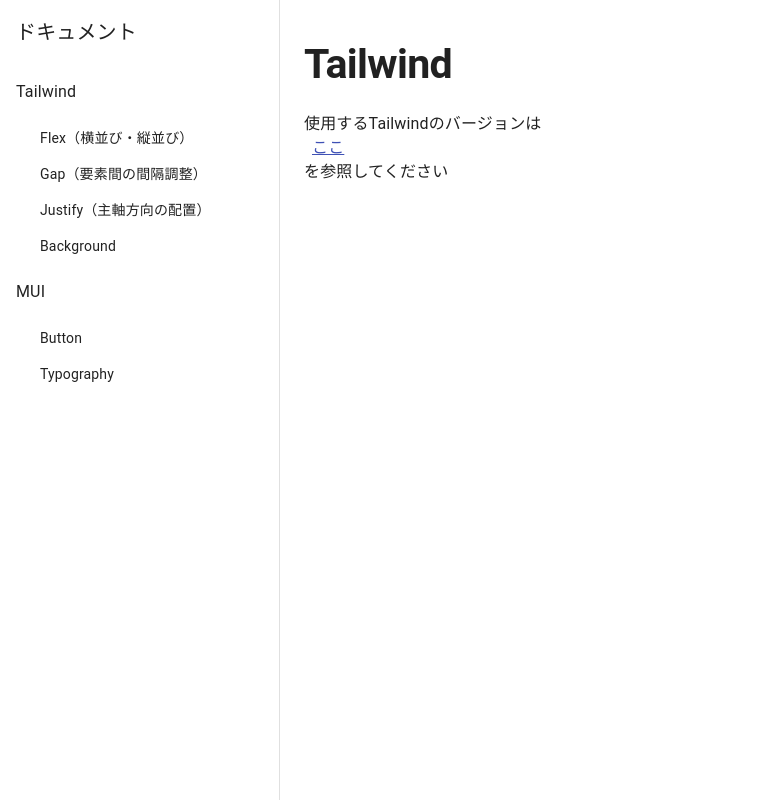
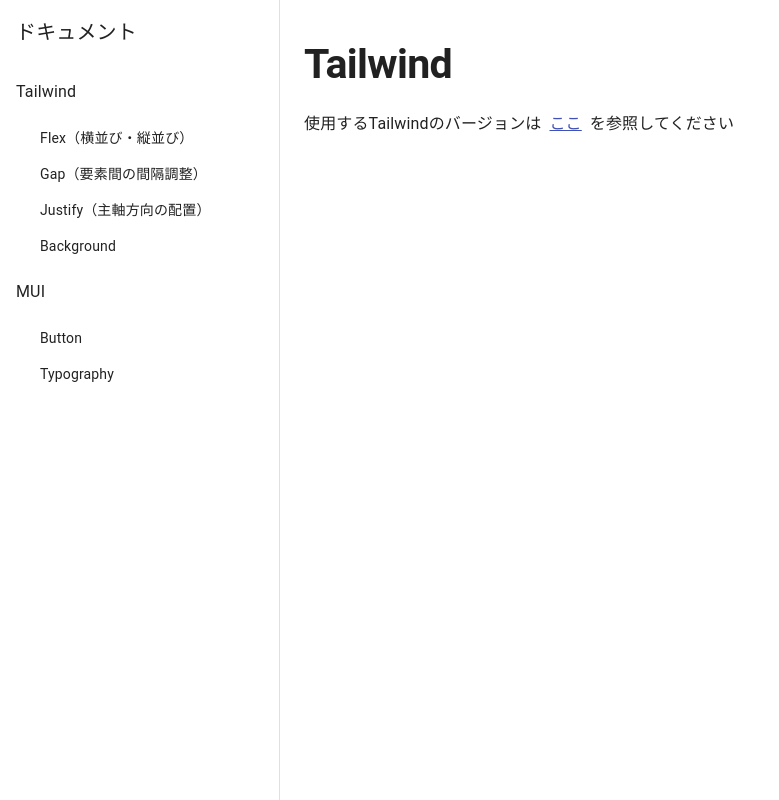
Before and after one commit to NakaiKt/web-tutorial, a Next.js app: page /tailwind in a window 1280 px wide. Shown: the whole page, without its empty margins (0-779 px from the left). Built offline with nearby package versions, Linux system fonts and the light colour scheme.

Commit message:
feat: Linkコンポーネントの実装を簡素化し、MUIのLinkを直接使用するように変更

```diff
--- a/src/components/parts/Link/index.tsx
+++ b/src/components/parts/Link/index.tsx
@@ -1,28 +1,24 @@
 import NextLink from "next/link";
-import { Link as MuiLink } from "@mui/material";
+import MuiLink from "@mui/material/Link";
 
 type LinkProps = {
   text: string;
   url: string;
 };
 
-const Link = ({ text, url }: LinkProps) => {
-  return (
-    <div>
-      <NextLink href={url} passHref>
+const Link = ({ text, url }: LinkProps) => (
   <MuiLink
+    component={NextLink}
+    href={url}
     sx={{
       mx: 1,
       color: "primary.main",
-            fontWeight: "medium",
       textDecoration: "underline",
+      cursor: "pointer",
     }}
   >
     {text}
   </MuiLink>
-      </NextLink>
-    </div>
 );
-};
 
 export default Link;
```
Lines whose indentation alone changed are shown as unchanged.
